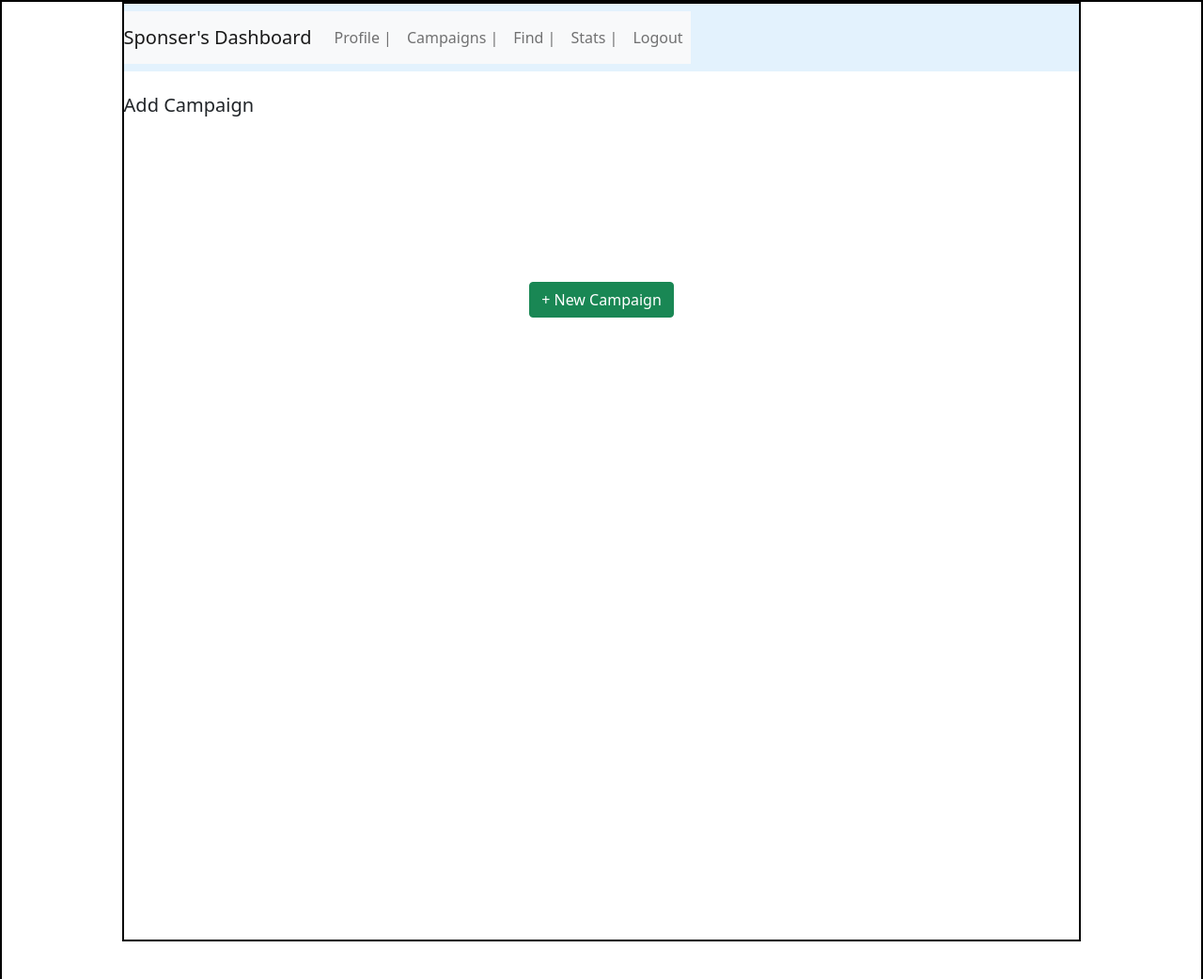
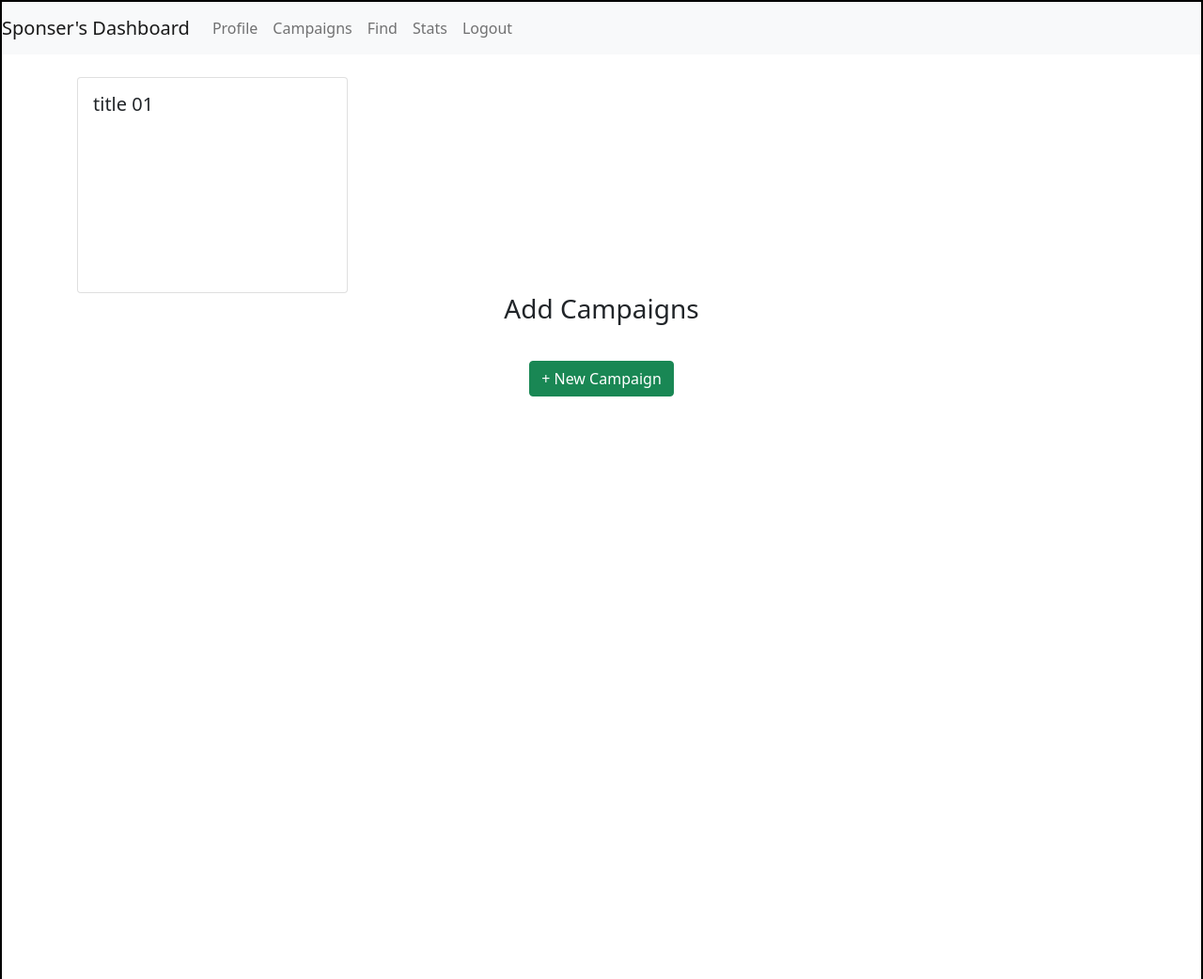
Before and after one commit to shreyasaxena21/Influencer-Sponsor-Engagement-Coordination-Platform---MAD1-Project, a Flask app: template templates/sponser_dashboard_campaigns.html in a window 1280 px wide. Shown: the top 1042 px of the page at 94% size. Run offline with Flask 3, Linux system fonts and the light colour scheme; tables that the repository leaves empty hold one stand-in row (values such as "Sample post"); the template is opened without the code that fills it: values that come from a table or form of the project are taken from there, most other values are stand-ins (such as "Sample title", 1, 10 or a date in 2020).

Commit message:
10-07-2024

```diff
--- a/backend/models.py
+++ b/backend/models.py
@@ -38,6 +38,7 @@ class Campaigns(db.Model):
     budget = db.Column(db.Float, nullable = False)
     visibility = db.Column(db.String, nullable = False, default="public")
     goals = db.Column(db.Text, nullable = False)
+    niche = db.Column(db.Text, nullable = False, default = "null")
     sponser_id = db.Column(db.Integer, db.ForeignKey('sponser.id'))
     ad_request = db.relationship("Ad_request", backref="campaigns")
 
--- a/templates/sponser_dashboard_campaigns.html
+++ b/templates/sponser_dashboard_campaigns.html
@@ -5,12 +5,12 @@
     <meta name="viewport" content="width=device-width, initial-scale=1.0">
     <link rel="stylesheet" href = "/static/style.css">
     <link href="https://cdn.jsdelivr.net/npm/bootstrap@5.0.2/dist/css/bootstrap.min.css" rel="stylesheet" integrity="sha384-EVSTQN3/azprG1Anm3QDgpJLIm9Nao0Yz1ztcQTwFspd3yD65VohhpuuCOmLASjC" crossorigin="anonymous">
+    <script src="https://cdn.jsdelivr.net/npm/bootstrap@5.0.2/dist/js/bootstrap.bundle.min.js" integrity="sha384-MrcW6ZMFYlzcLA8Nl+NtUVF0sA7MsXsP1UyJoMp4YLEuNSfAP+JcXn/tWtIaxVXM" crossorigin="anonymous"></script>
+    <script src="https://ajax.googleapis.com/ajax/libs/jquery/3.7.1/jquery.min.js"></script>
     <title>Sponser Dashboard</title>
 </head>
 <body>
     <div id = "container">
-        <div id = "panel">
-          <nav class="navbar navbar-light" style="background-color: #e3f2fd;">
       <nav class="navbar navbar-expand-lg navbar-light bg-light">
         <a class="navbar-brand" href="#">Sponser's Dashboard</a>
         <button class="navbar-toggler" type="button" data-toggle="collapse" data-target="#navbarNav" aria-controls="navbarNav" aria-expanded="false" aria-label="Toggle navigation">
@@ -19,30 +19,82 @@
         <div class="collapse navbar-collapse" id="navbarNav">
           <ul class="navbar-nav">
             <li class="nav-item active">
-                    <a class="nav-link" href="#"> Profile |<span class="sr-only"></span></a>
+              <a class="nav-link" href="/sponser/dashboard/profile"> Profile </a>
+            </li>
+            <li class="nav-item active">
+              <a class="nav-link" href="/sponser/dashboard/campaign"> Campaigns</span></a>
+            </li>
+            <li class="nav-item active">
+              <a class="nav-link" href="/sponser/dashboard/find"> Find</span></a>
+            </li>
+            <li class="nav-item active">
+              <a class="nav-link" href="#"> Stats </span></a>
             </li>
             <li class="nav-item">
-                      <a class="nav-link" href="#"> Campaigns |</a>
+              <a class="nav-link" href="/login"> Logout</a>
             </li>
-                  <li class="nav-item">
-                    <a class="nav-link" href="#"> Find |</a>
-                  </li>
-                  <li class="nav-item">
-                    <a class="nav-link" href="#"> Stats |</a>
-                  </li>
-                  <li class="nav-item">
-                    <a class="nav-link" href="#"> Logout</a>
-                  </li>
-                </ul>
+      </nav><br>
+            {%if campaigns%}
+            <div class="container">
+              <div class="row">
+                {%for campaign in campaigns%}
+                <div class="col-sm">
+                  <!--Card1 in col1-->
+                  <div class="card" style="width: 18rem;">
+                      <div class="card-body">
+                          <h5 class="card-title">title 01</h5>
+                          <h6 class="card-subtitle mb-2 text-muted"></h6>
+                          <p class="card-text"><br><br><br><br><br><br><br></p>
                       </div>
-            </nav>
-          </nav><br>
-          <h5>Add Campaign</h5><br><br><br><br><br><br><br>
+                  </div>
+                </div>
+                {%endfor%}
+                {%else%}
+                <h3>No campaigns are available for you </h3>
+                {%endif%}
+                <br><br>
                 <div class="d-flex justify-content-md-center">
-                <button type="button" class="btn btn-success" >+ New Campaign</button>
+                  <h3>Add Campaigns</h3><br><br><br>
+                </div>
+                    <div class="d-flex justify-content-md-center">
+                      <button type="button" class="btn btn-success" data-bs-toggle="modal" data-bs-target="#addCampaignModal" >+ New Campaign</button>
+                    </div>
               </div>
 
-        <div>
             </div>
+              <br>
+
+        <!--Modal dialog boxes for Campaigns-->
+        <form action="/add/campaigns/{{sponser_id}}" method= "POST" >
+        <div class="modal fade" id="addCampaignModal" tabindex="-1" aria-labelledby="exampleModalLabel" aria-hidden="true">
+          <div class="modal-dialog">
+            <div class="modal-content">
+              <div class="modal-header">
+                <h5 class="modal-title" id="exampleModalLabel">New Campaign</h5>
+                <button type="button" class="btn-close" data-bs-dismiss="modal" aria-label="Close"></button>
+              </div>
+              <div class="modal-body">
+                <label for="title" class="form-label">Title</label>
+                <input type="text" class="form-control" name="title" id="title">
+                <label for="decription" class="form-label">Description</label>
+                <textarea class="form-control" name="description" id="description" rows="5"></textarea>
+                <label for="image" class="form-label">Image</label>
+                <input type="text" class="form-control" name="image" id="image">
+                <label for="niche" class="form-label">Niche</label>
+                <input type="text" class="form-control" name="niche" id="niche">
+                <label for="date" class="form-label">Date</label>
+                <input type="date" class="form-control" name="date" id="date">
+
+
+              </div>
+              <div class="modal-footer">
+                <button type="button" class="btn btn-secondary" data-bs-dismiss="modal">Close</button>
+                <button type="button" class="btn btn-primary">Add</button>
+              </div>
+            </div>
+          </div>
+        </div>
+      </form>
+        <!--End of Modal dialog for campaigns-->
   </body>
 </html>
```
Also changed, not shown: backend/controllers.py (+49 -2 lines), templates/sponser_dashboard_addcampaign.html (deleted, +0 -91 lines), templates/sponser_dashboard_find.html (+12 -17 lines), templates/sponser_dashboard_profile.html (+14 -18 lines), instance/influencer_sponser.sqlite3. Lines whose indentation alone changed are shown as unchanged.
